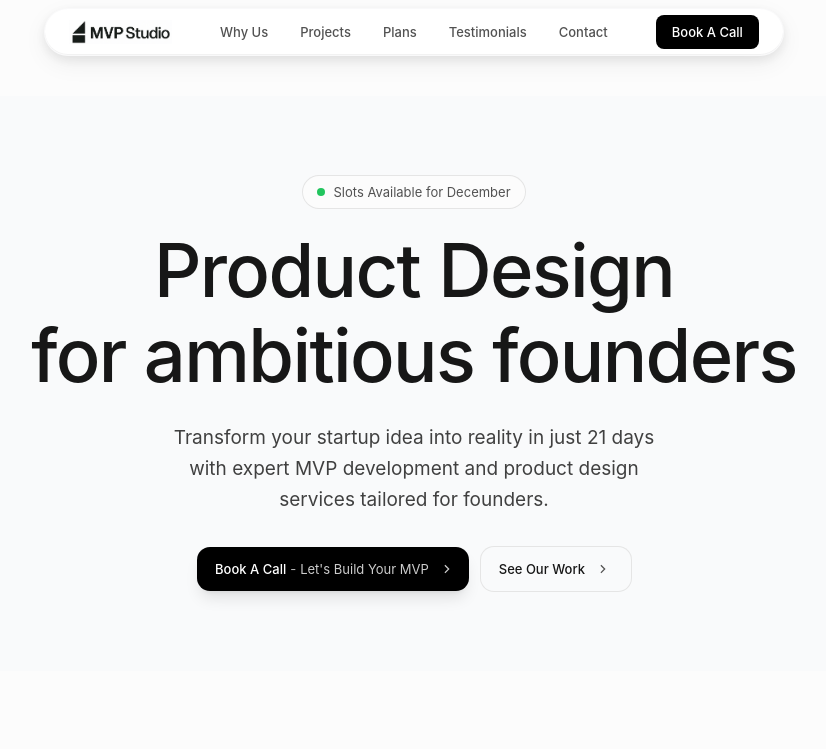
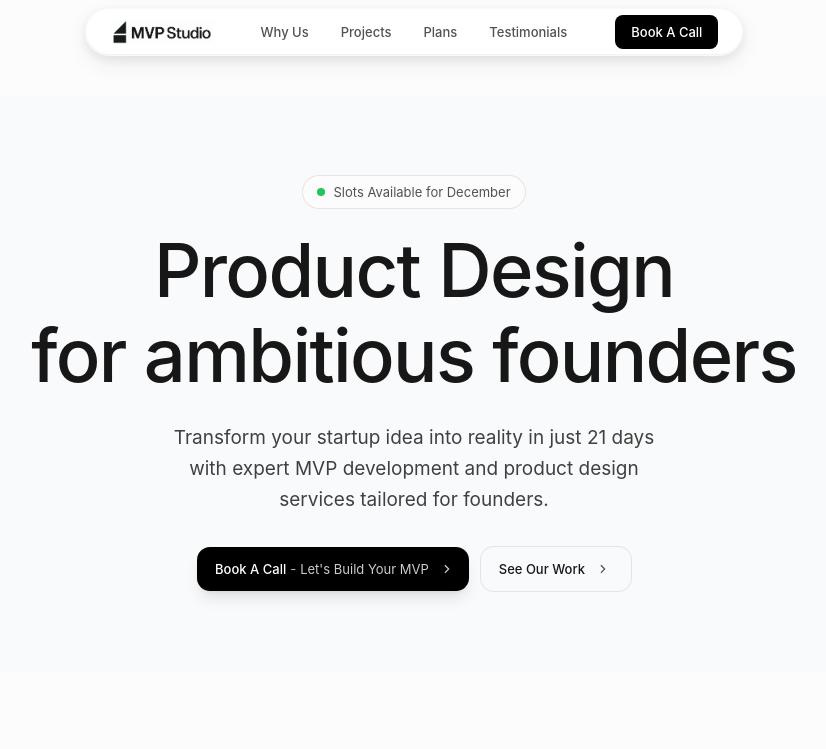
Before and after one commit to abhishekxdev/mvpstudio2.0, a Next.js app: page / in a window 1280 px wide. Shown: the top 749 px of the page, without its empty margins (226-1052 px from the left). Built offline with nearby package versions, Linux system fonts and the light colour scheme.

Commit message:
Update Navbar.tsx

```diff
--- a/components/Navbar.tsx
+++ b/components/Navbar.tsx
@@ -22,7 +22,7 @@ const Navbar = () => {
               <a className="text-ln-label-sm text-ln-gray-600 transition duration-200 ease-linear hover:text-ln-gray-800" href="/projects">Projects</a>
               <a className="text-ln-label-sm text-ln-gray-600 transition duration-200 ease-linear hover:text-ln-gray-800" href="/#pricing">Plans</a>
               <a className="text-ln-label-sm text-ln-gray-600 transition duration-200 ease-linear hover:text-ln-gray-800" href="/#testimonials">Testimonials</a>
-              <a className="text-ln-label-sm text-ln-gray-600 transition duration-200 ease-linear hover:text-ln-gray-800" href="/#newsletter">Contact</a>
+
             </nav>
 
             <div className="hidden items-center gap-4 lg:flex">
```
